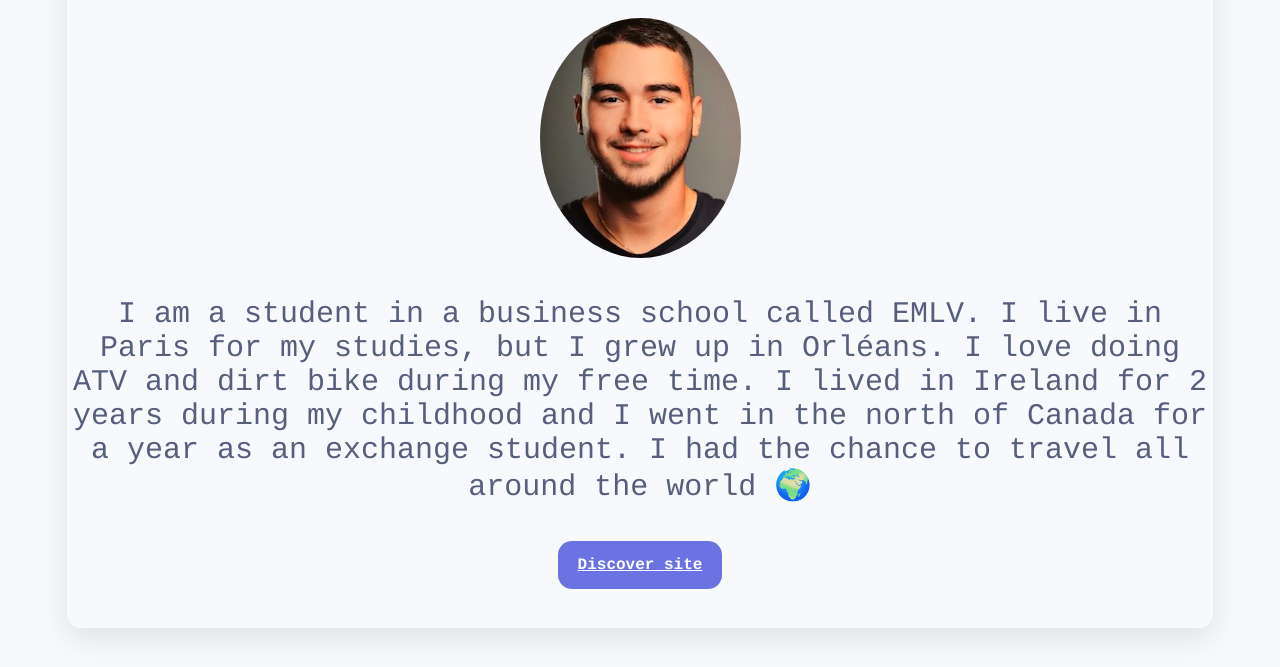
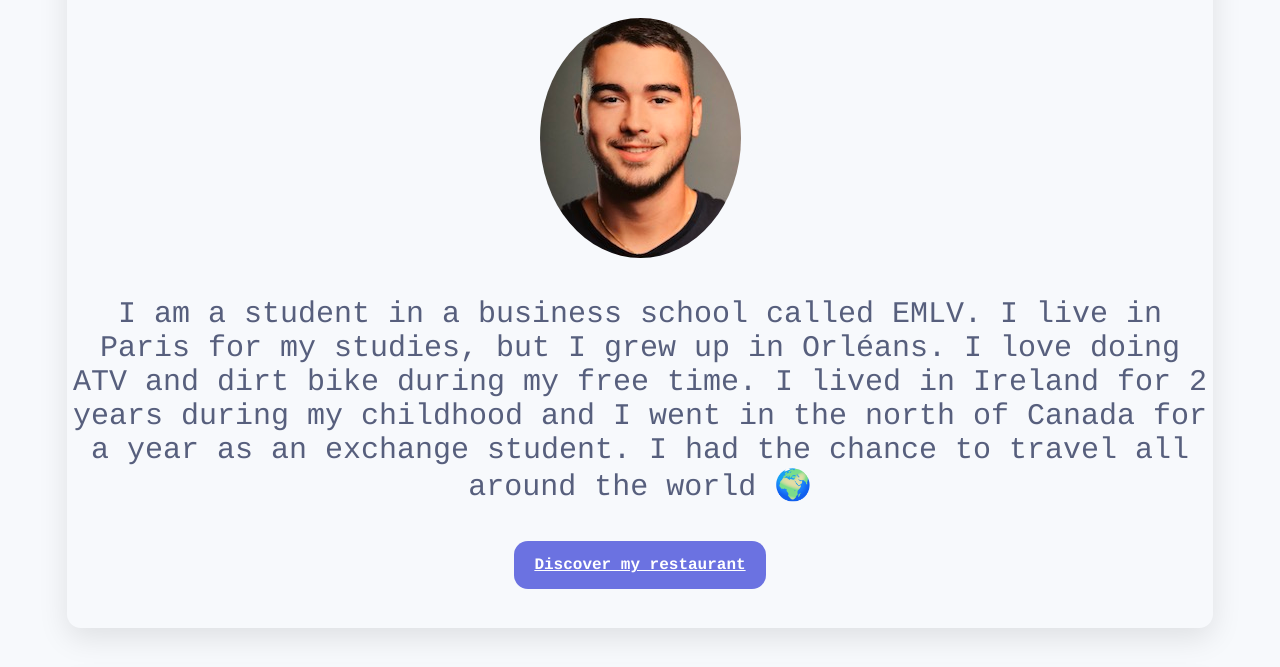
Before and after one commit to antoineak6/my-profile, a plain HTML site: page index.html in a window 1280 px wide. Shown: the part 133-800 px from the top of the page. Drawn offline with Linux system fonts and the light colour scheme.

Commit message:
Update index.html

```diff
--- a/index.html
+++ b/index.html
@@ -27,7 +27,7 @@
 				I am a student in a business school called EMLV. I live in Paris for my studies, but I grew up in Orléans. I love doing ATV and dirt bike during my free time. I lived in Ireland for 2 years during my childhood and I went in the north of Canada for a year as an exchange student. I had the chance to travel all around the world 🌍
 				 </p>
 
-				<a href="file:///Users/Antoine/Desktop/codage/my%20profile/site.html" class="btn-blue" target="_blank">Discover site</a>
+				<a href="file:///Users/Antoine/Desktop/codage/my%20profile/site.html" class="btn-blue" target="_blank">Discover my restaurant</a>
  </div>
 
  <div class="card-white">
```
